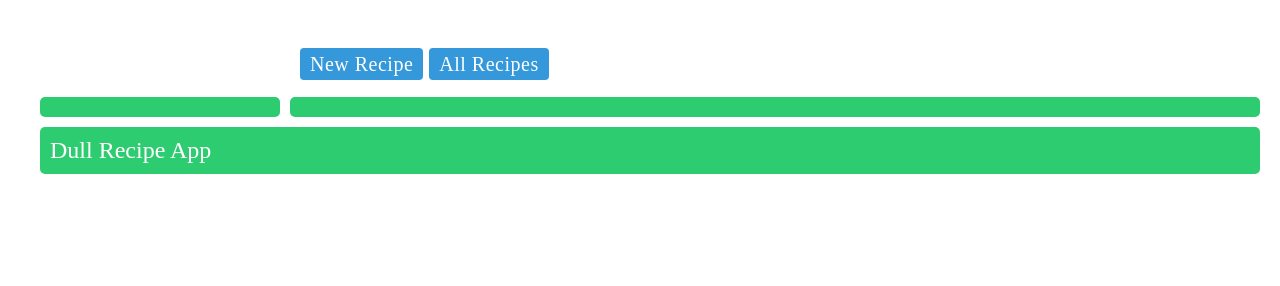
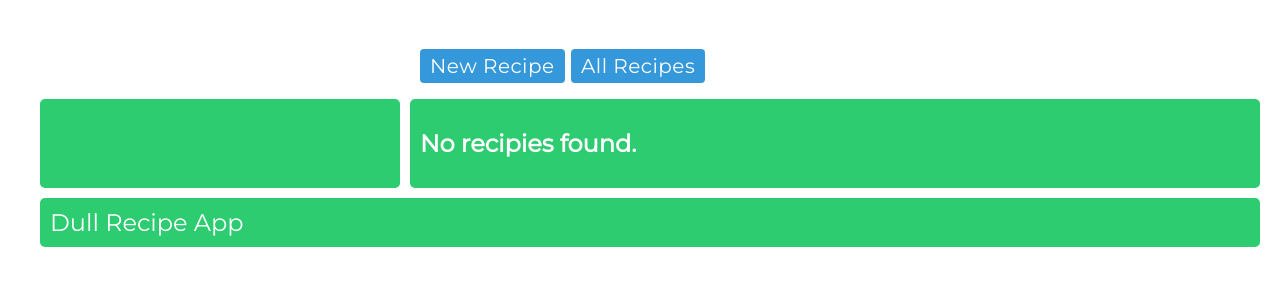
Before and after one commit to kaldren/recipe-app, a website built with webpack: page public/index.html in a window 1280 px wide. Both pictures are taken after a click on the link "All Recipes". Built offline with nearby package versions, Linux system fonts and the light colour scheme.

Commit message:
refactoring

```diff
--- a/public/index.html
+++ b/public/index.html
@@ -1,6 +1,7 @@
 <!DOCTYPE html>
 <html>
     <head>
+        <link href="https://fonts.googleapis.com/css?family=Montserrat&display=swap" rel="stylesheet">
         <link rel="stylesheet" href="./styles/styles.css">
     </head>
     <body>
--- a/public/styles/styles.css
+++ b/public/styles/styles.css
@@ -1,3 +1,7 @@
+* {
+    font-family: 'Montserrat', sans-serif;
+}
+
 body {
     margin: 40px;
 }
@@ -10,6 +14,9 @@ body {
 }
 p {
     margin: 10px 0px;
+}
+h2 {
+    font-size: 1.5rem;
 }
 /*#endregion  General */
 
@@ -46,7 +53,7 @@ p {
     display: grid;
     grid-gap: 10px;
     -ms-grid-columns: 20% 10px 80%;
-    grid-template-columns: 20% 80%;
+    grid-template-columns: 30% 70%;
     -ms-grid-rows: auto 10px auto 10px auto;
         grid-template-areas:
     ". header header"
@@ -103,7 +110,7 @@ p {
 }
 
 .input {
-    height:35px;
+    height:45px;
     width: 300px;
     max-width: 100%;
     padding: 0 12px;
--- a/src/recipes.js
+++ b/src/recipes.js
@@ -87,6 +87,15 @@ const loadAllRecipes = (container, recipeId) => {
 
     const recipesContainer = document.createElement('div');
 
+    if (recipes.length === 0) {
+        const noRecipesTxt = document.createElement('h2');
+        noRecipesTxt.textContent = 'No recipies found.';
+
+        recipesContainer.append(noRecipesTxt);
+        rootEl.append(recipesContainer);
+        return;
+    }
+
     // Individual recipe
     if (recipeId) {
         const recipe = recipes.filter(el => {
@@ -110,8 +119,6 @@ const loadAllRecipes = (container, recipeId) => {
             recipeDiv.append(ingredientEl);
         })
         recipesContainer.append(recipeDiv);
-
-        rootEl.append(recipesContainer);
     }
     // Multiple recipes
     else {
@@ -134,9 +141,8 @@ const loadAllRecipes = (container, recipeId) => {
             })
             recipesContainer.append(recipeDiv);
         })
-        rootEl.append(recipesContainer);
     }
-
+    rootEl.append(recipesContainer);
 }
 
 const loadAllRecipeNames = (container) => {
```
